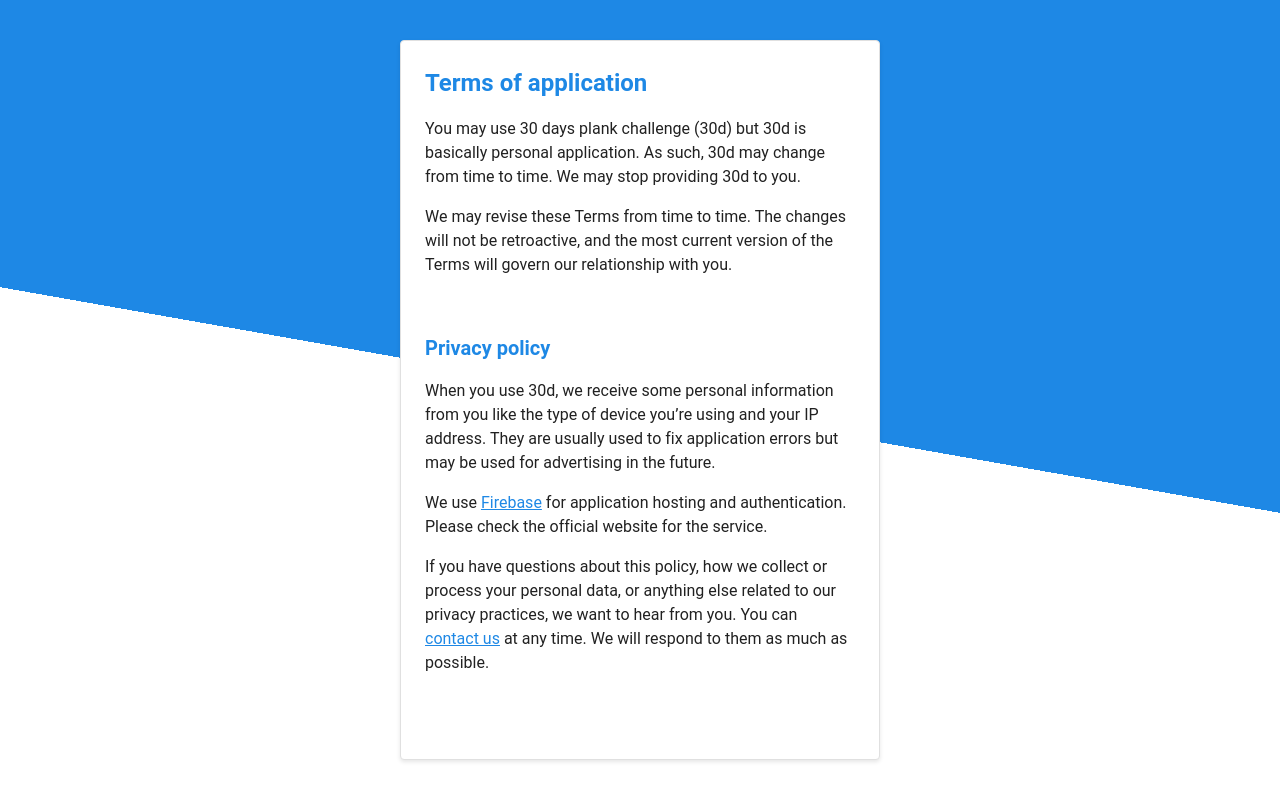
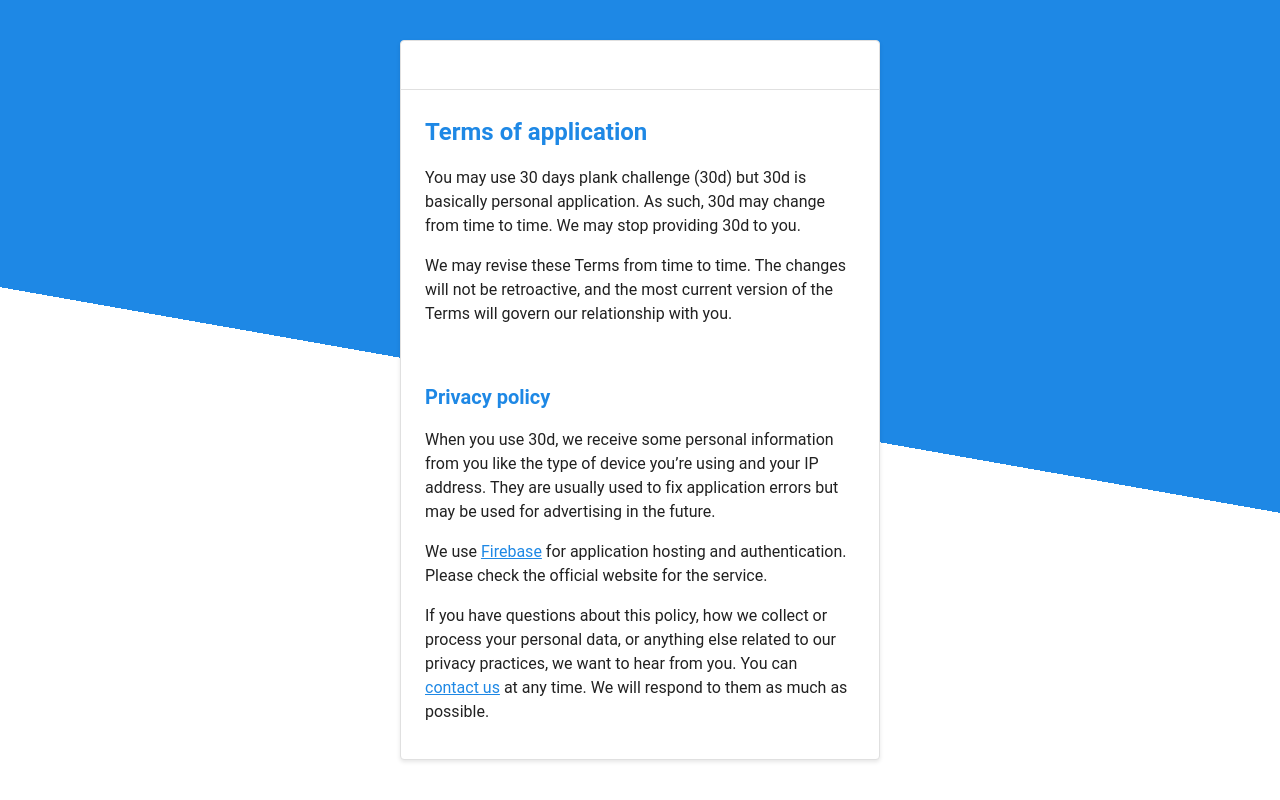
Before and after one commit to nagomu/30days-plank, a React app: page /terms in a window 1280 px wide. Built offline with nearby package versions, Linux system fonts and the light colour scheme; no server answers; what redux-mock-store would draw is missing.

Commit message:
Add header to terms

```diff
--- a/src/components/specifics/terms/Terms.tsx
+++ b/src/components/specifics/terms/Terms.tsx
@@ -1,5 +1,7 @@
 import styled from '@emotion/styled';
 import * as React from 'react';
+
+import Icon from '~/components/common/icons/Icon';
 
 const Section = styled.section`
   display: block;
@@ -27,7 +29,30 @@ const Section = styled.section`
   }
 `;
 
+const Header = styled.div`
+  display: flex;
+  align-items: center;
+  width: 100%;
+  padding: 8px 16px;
+  border-bottom: 1px solid #e0e0e0;
+`;
+
+const Logo = styled.a`
+  display: block;
+  width: 32px;
+  height: 32px;
+  color: #1e88e5;
+  font-size: 32px;
+  text-decoration: none;
+`;
+
 const Terms: React.FC = () => (
+  <>
+    <Header>
+      <Logo href="/">
+        <Icon name="logo" />
+      </Logo>
+    </Header>
     <Section>
       <h1>Terms of application</h1>
       <p>
@@ -43,22 +68,23 @@ const Terms: React.FC = () => (
       <h2 id="privacy">Privacy policy</h2>
       <p>
         When you use 30d, we receive some personal information from you like the
-      type of device you’re using and your IP address. They are usually used to
-      fix application errors but may be used for advertising in the future.
+        type of device you’re using and your IP address. They are usually used
+        to fix application errors but may be used for advertising in the future.
       </p>
       <p>
-      We use <a href="https://firebase.google.com/">Firebase</a> for application
-      hosting and authentication. Please check the official website for the
-      service.
+        We use <a href="https://firebase.google.com/">Firebase</a> for
+        application hosting and authentication. Please check the official
+        website for the service.
       </p>
       <p>
         If you have questions about this policy, how we collect or process your
-      personal data, or anything else related to our privacy practices, we want
-      to hear from you. You can{' '}
+        personal data, or anything else related to our privacy practices, we
+        want to hear from you. You can{' '}
         <a href="https://github.com/nagomu">contact us</a> at any time. We will
         respond to them as much as possible.
       </p>
     </Section>
+  </>
 );
 
 export default Terms;
```
Lines whose indentation alone changed are shown as unchanged.
